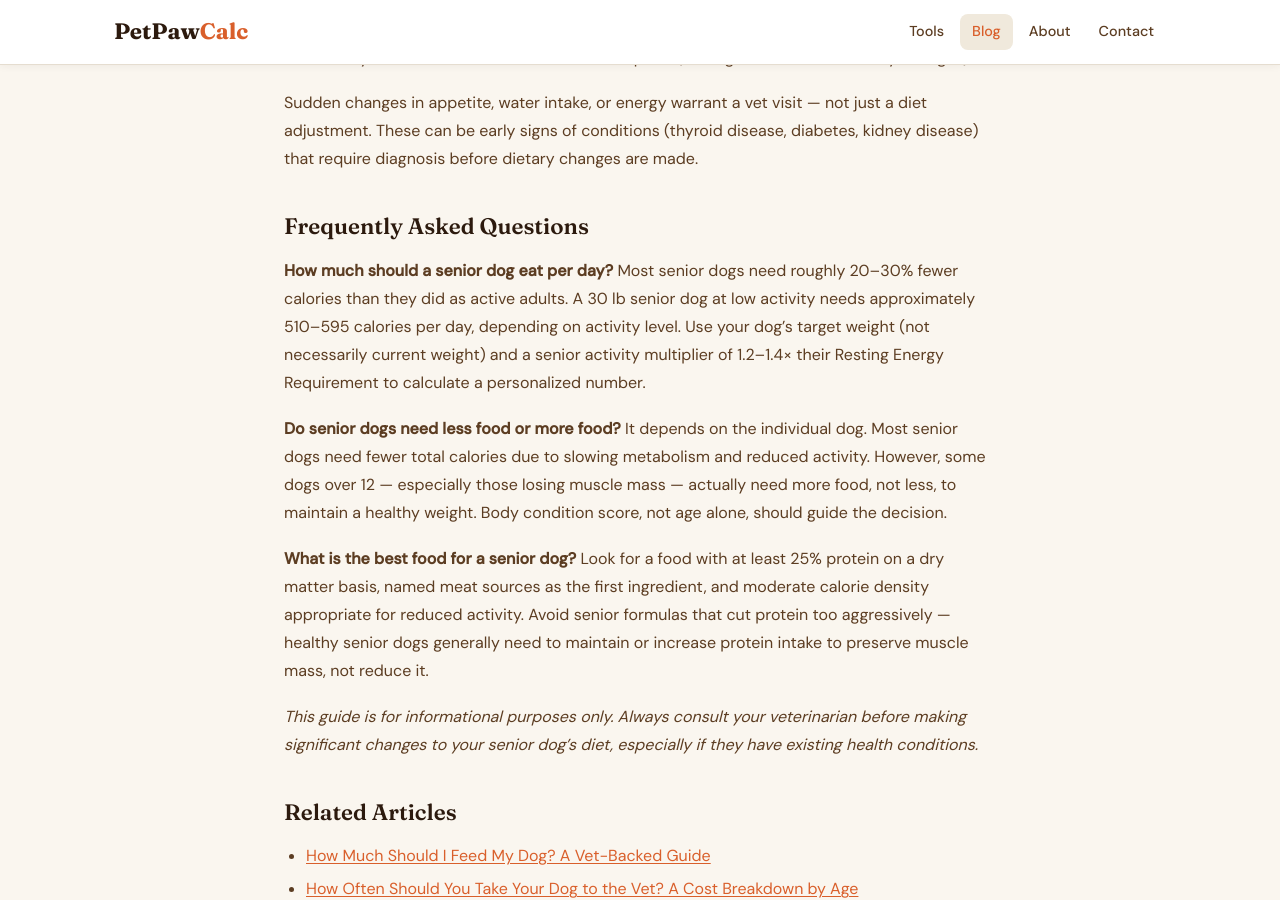
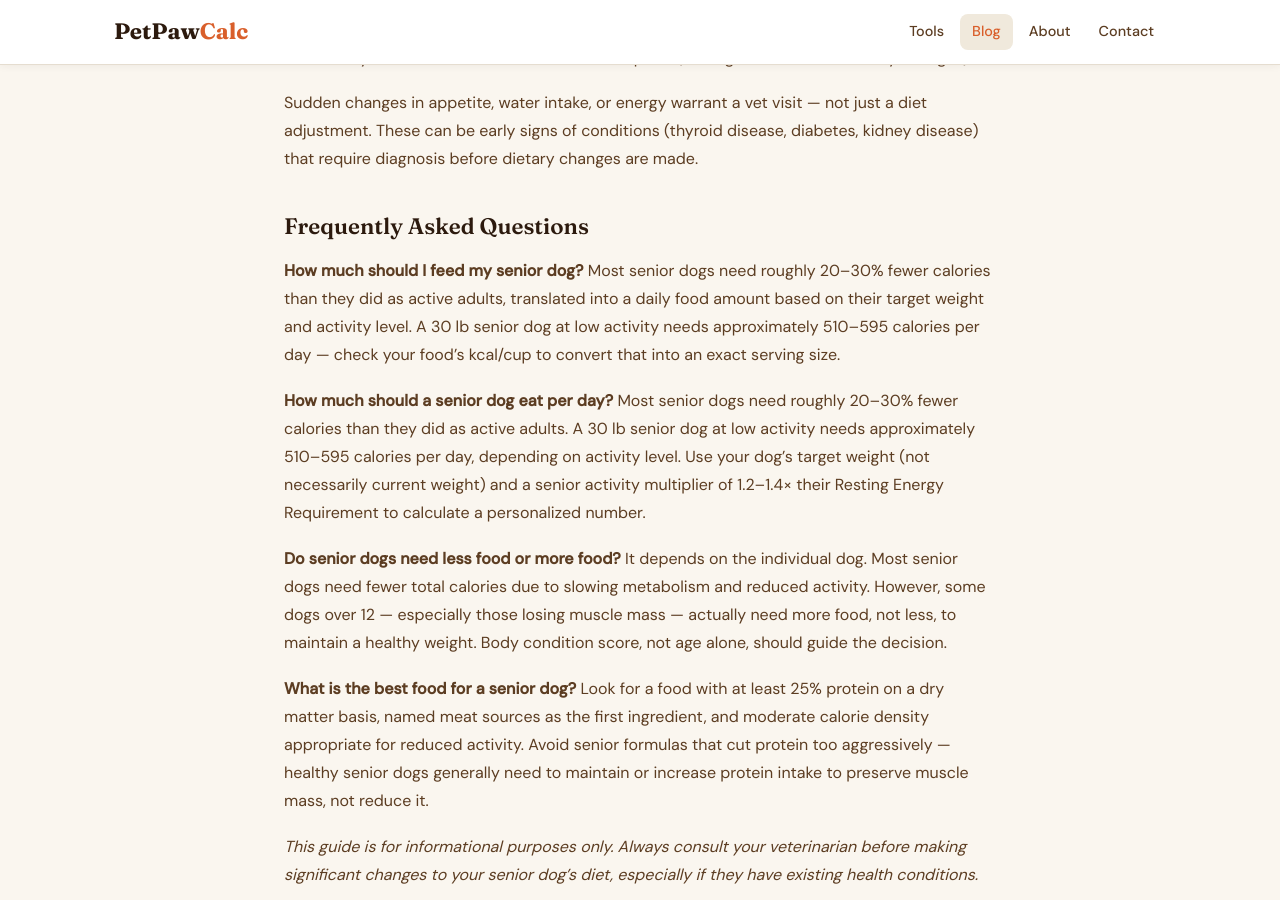
Before and after one commit to canghun13/petpawcalc, a Jekyll site: the page built from _posts/2026-05-13-how-much-should-senior-dog-eat.md, in a window 1280 px wide and 900 px high, scrolled down 8599 px. Built offline with Jekyll 4.4.1, drawn with Linux system fonts in a browser that asks for light colours.

Commit message:
Round 2: target remaining GSC query clusters (queries 11-47)
- what-to-feed-pregnant-dog: add 'Diet' to title/H1/description (14-variant cluster, half contain 'diet' word, was entirely absent from title)
- dog-quality-of-life-calculator: add 'free' to visible intro text ('paw score calculator free' ranks 33.0 vs 'paw score calculator' at 58.1)
- how-much-should-senior-dog-eat: add 'How much should I feed my senior dog?' FAQ variant (distinct feed vs eat phrasing, query at pos 59.0/83.0)

Reviewed all 47 queries from GSC (not just top 10). Skipped cat-overweight further variants (diminishing returns after prior round), generic/brand queries (pet calc, calculator dog, petcalculators.xyz), and non-English queries (kattekalkulator) as these need authority/time, not on-page changes.

```diff
--- a/_posts/2026-05-13-how-much-should-senior-dog-eat.md
+++ b/_posts/2026-05-13-how-much-should-senior-dog-eat.md
@@ -7,6 +7,8 @@ date: 2026-05-13
 read_time: 11
 slug: how-much-should-senior-dog-eat
 faqs:
+  - q: "How much should I feed my senior dog?"
+    a: "Most senior dogs need roughly 20–30% fewer calories than they did as active adults, translated into a daily food amount based on their target weight and activity level. A 30 lb senior dog at low activity needs approximately 510–595 calories per day — check your food's kcal/cup to convert that into an exact serving size."
   - q: "How much should a senior dog eat per day?"
     a: "Most senior dogs need roughly 20–30% fewer calories than they did as active adults. A 30 lb senior dog at low activity needs approximately 510–595 calories per day, depending on activity level. Use your dog's target weight (not necessarily current weight) and a senior activity multiplier of 1.2–1.4× their Resting Energy Requirement to calculate a personalized number."
   - q: "Do senior dogs need less food or more food?"
@@ -240,6 +242,9 @@ Sudden changes in appetite, water intake, or energy warrant a vet visit — not
 
 ## Frequently Asked Questions
 
+**How much should I feed my senior dog?**
+Most senior dogs need roughly 20–30% fewer calories than they did as active adults, translated into a daily food amount based on their target weight and activity level. A 30 lb senior dog at low activity needs approximately 510–595 calories per day — check your food's kcal/cup to convert that into an exact serving size.
+
 **How much should a senior dog eat per day?**
 Most senior dogs need roughly 20–30% fewer calories than they did as active adults. A 30 lb senior dog at low activity needs approximately 510–595 calories per day, depending on activity level. Use your dog's target weight (not necessarily current weight) and a senior activity multiplier of 1.2–1.4× their Resting Energy Requirement to calculate a personalized number.
 
--- a/tools/dog-quality-of-life-calculator.html
+++ b/tools/dog-quality-of-life-calculator.html
@@ -61,7 +61,7 @@ permalink: /tools/dog-quality-of-life-calculator.html
 <div class="tool-page">
   <div class="tool-page-header">
     <h1>🐾 Dog Quality of Life Calculator (Paw Score)</h1>
-    <p>Rate your dog across 7 areas of wellbeing. Based on the HHHHHMM Scale used by veterinary professionals to assess quality of life in senior and ill dogs.</p>
+    <p>Rate your dog across 7 areas of wellbeing with this free Paw Score calculator. Based on the HHHHHMM Scale used by veterinary professionals to assess quality of life in senior and ill dogs.</p>
   </div>
 
   <div class="tool-box">
```
Also changed, not shown: _posts/2026-05-19-what-to-feed-pregnant-dog.md (+2 -2 lines).
